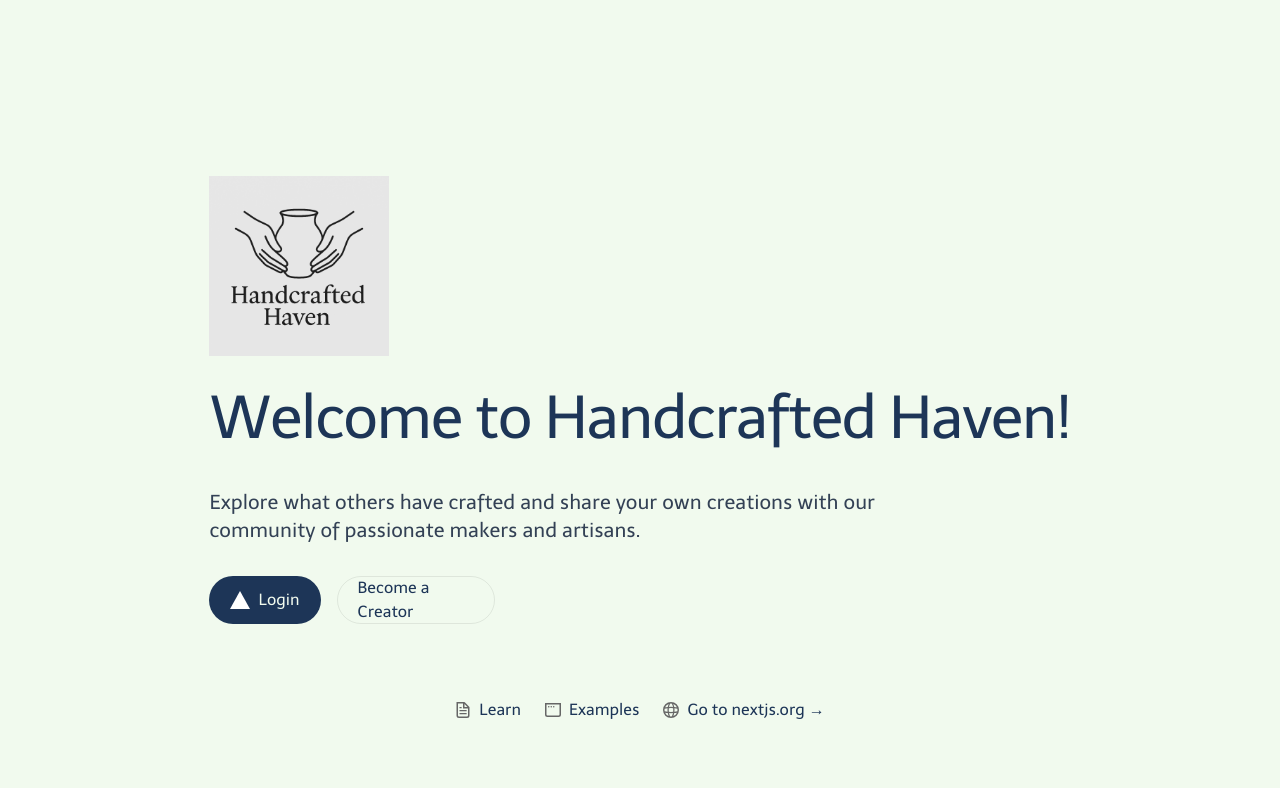
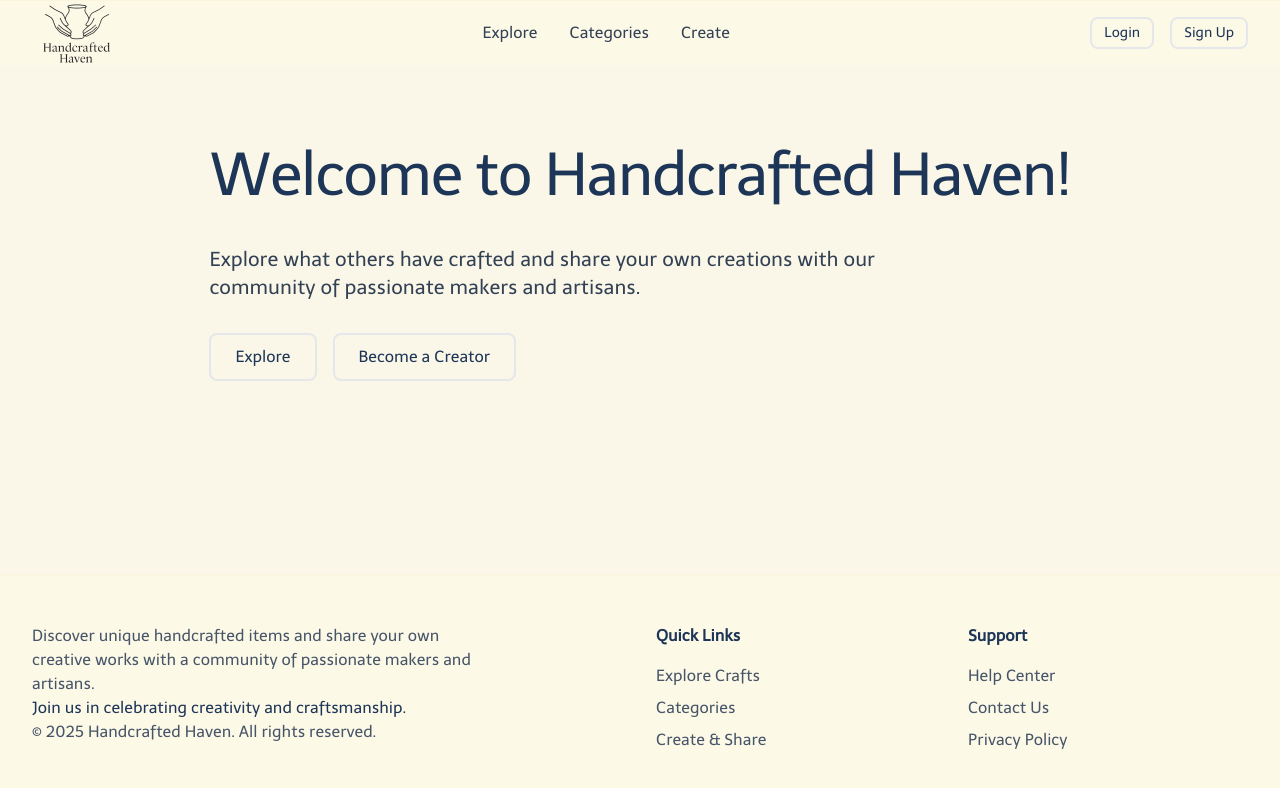
Before and after one commit to jcbhmphrs733/WDD430-GroupProject, a Next.js app: page / in a window 1280 px wide. Shown: the top 788 px of the page. Built offline with nearby package versions, Linux system fonts and the light colour scheme.

Commit message:
feat: update layout components and styles for improved UI consistency and performance

```diff
--- a/src/app/layout.tsx
+++ b/src/app/layout.tsx
@@ -1,5 +1,7 @@
 import type { Metadata } from "next";
 import { Telex, Geist_Mono } from "next/font/google";
+import { Header } from "@/components/layout/Header";
+import { Footer } from "@/components/layout/Footer";
 import "./globals.css";
 
 const telex = Telex({
@@ -29,9 +31,13 @@ export default function RootLayout({
   return (
     <html lang="en">
       <body
-        className={`${telex.variable} ${geistMono.variable} font-sans antialiased`}
+        className={`${telex.variable} ${geistMono.variable} font-sans antialiased min-h-screen flex flex-col`}
       >
-        {children}
+        <Header />
+        <main className="flex-1">
+          {children}
+        </main>
+        <Footer />
       </body>
     </html>
   );
--- a/src/app/page.tsx
+++ b/src/app/page.tsx
@@ -1,98 +1,26 @@
-import Image from "next/image";
+import { Button } from "@/components/ui/Button";
 
 export default function Home() {
   return (
-    <div className="font-sans grid grid-rows-[20px_1fr_20px] items-center justify-items-center min-h-screen p-8 pb-20 gap-16 sm:p-20">
-      <main className="flex flex-col gap-[32px] row-start-2 items-center sm:items-start">
-        <Image
-          className="dark:invert"
-          src="/logo.png"
-          alt="Handcrafted Haven logo"
-          width={180}
-          height={38}
-          priority
-        />
+    <div className="font-sans flex flex-col items-center justify-center p-8 pb-20 gap-16 sm:p-20">
+      <main className="flex flex-col gap-[32px] items-center sm:items-start max-w-4xl mx-auto">
 
-          <h1 className="text-4xl sm:text-5xl lg:text-6xl heading-primary text-dark-900 dark:text-cream mb-2">
-            Welcome to Handcrafted Haven!
-          </h1>
-          <p className="text-lg sm:text-xl text-dark-700 dark:text-cream/90 max-w-2xl text-center sm:text-left">
-            Explore what others have crafted and share your own creations with our community of passionate makers and artisans.
-          </p>
+        <h1 className="text-4xl sm:text-5xl lg:text-6xl heading-primary text-text-500 mb-2">
+          Welcome to Handcrafted Haven!
+        </h1>
+        <p className="text-lg sm:text-xl text-text-400 max-w-2xl text-center sm:text-left">
+          Explore what others have crafted and share your own creations with our community of passionate makers and artisans.
+        </p>
 
-        <div className="flex gap-4 items-center flex-col sm:flex-row">
-          <a
-            className="rounded-full border border-solid border-transparent transition-colors flex items-center justify-center bg-foreground text-background gap-2 hover:bg-[#383838] dark:hover:bg-[#ccc] font-medium text-sm sm:text-base h-10 sm:h-12 px-4 sm:px-5 sm:w-auto"
-            href="https://vercel.com/new?utm_source=create-next-app&utm_medium=appdir-template-tw&utm_campaign=create-next-app"
-            target="_blank"
-            rel="noopener noreferrer"
-          >
-            <Image
-              className="dark:invert"
-              src="/vercel.svg"
-              alt="Vercel logomark"
-              width={20}
-              height={20}
-            />
-            Login
-          </a>
-          <a
-            className="rounded-full border border-solid border-black/[.08] dark:border-white/[.145] transition-colors flex items-center justify-center hover:bg-[#f2f2f2] dark:hover:bg-[#1a1a1a] hover:border-transparent font-medium text-sm sm:text-base h-10 sm:h-12 px-4 sm:px-5 w-full sm:w-auto md:w-[158px]"
-            href="https://nextjs.org/docs?utm_source=create-next-app&utm_medium=appdir-template-tw&utm_campaign=create-next-app"
-            target="_blank"
-            rel="noopener noreferrer"
-          >
+        <div className="text-center flex gap-4 items-center flex-col sm:flex-row">
+          <Button variant="outline" size="lg" className="w-full sm:w-auto">
+            Explore
+          </Button>
+          <Button variant="outline" size="lg" className="w-full sm:w-auto">
             Become a Creator
-          </a>
+          </Button>
         </div>
       </main>
-      <footer className="row-start-3 flex gap-[24px] flex-wrap items-center justify-center">
-        <a
-          className="flex items-center gap-2 hover:underline hover:underline-offset-4"
-          href="https://nextjs.org/learn?utm_source=create-next-app&utm_medium=appdir-template-tw&utm_campaign=create-next-app"
-          target="_blank"
-          rel="noopener noreferrer"
-        >
-          <Image
-            aria-hidden
-            src="/file.svg"
-            alt="File icon"
-            width={16}
-            height={16}
-          />
-          Learn
-        </a>
-        <a
-          className="flex items-center gap-2 hover:underline hover:underline-offset-4"
-          href="https://vercel.com/templates?framework=next.js&utm_source=create-next-app&utm_medium=appdir-template-tw&utm_campaign=create-next-app"
-          target="_blank"
-          rel="noopener noreferrer"
-        >
-          <Image
-            aria-hidden
-            src="/window.svg"
-            alt="Window icon"
-            width={16}
-            height={16}
-          />
-          Examples
-        </a>
-        <a
-          className="flex items-center gap-2 hover:underline hover:underline-offset-4"
-          href="https://nextjs.org?utm_source=create-next-app&utm_medium=appdir-template-tw&utm_campaign=create-next-app"
-          target="_blank"
-          rel="noopener noreferrer"
-        >
-          <Image
-            aria-hidden
-            src="/globe.svg"
-            alt="Globe icon"
-            width={16}
-            height={16}
-          />
-          Go to nextjs.org →
-        </a>
-      </footer>
     </div>
   );
 }
--- a/src/components/layout/Footer.tsx
+++ b/src/components/layout/Footer.tsx
@@ -4,44 +4,42 @@ import Image from 'next/image';
 
 export function Footer() {
     return (
-    <footer className="bg-gray-50 dark:bg-gray-900 border-t border-gray-200 dark:border-gray-700">
+        <footer className="bg-background-200 border-t border-background-300">
             <div className="max-w-7xl mx-auto px-4 sm:px-6 lg:px-8 py-12">
                 <div className="grid grid-cols-1 md:grid-cols-4 gap-8">
                     {/* Brand */}
                     <div className="col-span-1 md:col-span-2">
-            <Link href="/" className="flex items-center space-x-2 mb-4">
-              <Image
-                src="/logo.png"
-                alt="Handcrafted Haven"
-                width={120}
-                height={32}
-                className="dark:invert"
-              />
-            </Link>
-            <p className="text-gray-600 dark:text-gray-400 max-w-md">
+                        <p className="text-text-300 max-w-md">
                             Discover unique handcrafted items and share your own creative works
                             with a community of passionate makers and artisans.
                         </p>
+                        <p>
+                            Join us in celebrating creativity and craftsmanship.
+                        </p>
+                        <p className="text-text-300 max-w-md">
+                            © 2025 Handcrafted Haven. All rights reserved.
+                        </p>
+
                     </div>
 
                     {/* Quick Links */}
                     <div>
-            <h3 className="font-semibold text-gray-900 dark:text-white mb-4">
+                        <h3 className="font-semibold text-text-500 mb-4">
                             Quick Links
                         </h3>
                         <ul className="space-y-2">
                             <li>
-                <Link href="/explore" className="text-gray-600 dark:text-gray-400 hover:text-gray-900 dark:hover:text-white">
+                                <Link href="/explore" className="text-text-300 hover:text-text-500 transition-colors">
                                     Explore Crafts
                                 </Link>
                             </li>
                             <li>
-                <Link href="/categories" className="text-gray-600 dark:text-gray-400 hover:text-gray-900 dark:hover:text-white">
+                                <Link href="/categories" className="text-text-300 hover:text-text-500 transition-colors">
                                     Categories
                                 </Link>
                             </li>
                             <li>
-                <Link href="/create" className="text-gray-600 dark:text-gray-400 hover:text-gray-900 dark:hover:text-white">
+                                <Link href="/create" className="text-text-300 hover:text-text-500 transition-colors">
                                     Create & Share
                                 </Link>
                             </li>
@@ -50,22 +48,22 @@ export function Footer() {
 
                     {/* Support */}
                     <div>
-            <h3 className="font-semibold text-gray-900 dark:text-white mb-4">
+                        <h3 className="font-semibold text-text-500 mb-4">
                             Support
                         </h3>
                         <ul className="space-y-2">
                             <li>
-                <Link href="/help" className="text-gray-600 dark:text-gray-400 hover:text-gray-900 dark:hover:text-white">
+                                <Link href="/help" className="text-text-300 hover:text-text-500 transition-colors">
                                     Help Center
                                 </Link>
                             </li>
                             <li>
-                <Link href="/contact" className="text-gray-600 dark:text-gray-400 hover:text-gray-900 dark:hover:text-white">
+                                <Link href="/contact" className="text-text-300 hover:text-text-500 transition-colors">
                                     Contact Us
                                 </Link>
                             </li>
                             <li>
-                <Link href="/privacy" className="text-gray-600 dark:text-gray-400 hover:text-gray-900 dark:hover:text-white">
+                                <Link href="/privacy" className="text-text-300 hover:text-text-500 transition-colors">
                                     Privacy Policy
                                 </Link>
                             </li>
@@ -73,11 +71,6 @@ export function Footer() {
                     </div>
                 </div>
 
-        <div className="mt-8 pt-8 border-t border-gray-200 dark:border-gray-700">
-          <p className="text-center text-gray-600 dark:text-gray-400">
-            © 2025 Handcrafted Haven. All rights reserved.
-          </p>
-        </div>
             </div>
         </footer>
     );
--- a/src/components/layout/Header.tsx
+++ b/src/components/layout/Header.tsx
@@ -5,17 +5,17 @@ import { Button } from '@/components/ui/Button';
 
 export function Header() {
   return (
-    <header className="bg-cream dark:bg-dark-900 shadow-sm border-b border-dark-200 dark:border-dark-700">
+    <header className="bg-background-200 border-t border-background-300">
       <div className="max-w-7xl mx-auto px-4 sm:px-6 lg:px-8">
         <div className="flex justify-between items-center h-16">
           {/* Logo */}
           <div className="flex items-center">
             <Link href="/" className="flex items-center space-x-2">
               <Image
-                src="/logo.png"
+                src="/logo-small.png"
                 alt="Handcrafted Haven"
-                width={120}
-                height={32}
+                width={90}
+                height={90}
                 className="dark:invert"
               />
             </Link>
@@ -25,19 +25,19 @@ export function Header() {
           <nav className="hidden md:flex space-x-8">
             <Link
               href="/explore"
-              className="text-dark-700 dark:text-cream hover:text-primary-500 dark:hover:text-primary-400 transition-colors font-medium"
+              className="text-text-400 hover:text-text-500 transition-colors font-medium"
             >
               Explore
             </Link>
             <Link
               href="/categories"
-              className="text-dark-700 dark:text-cream hover:text-primary-500 dark:hover:text-primary-400 transition-colors font-medium"
+              className="text-text-400 hover:text-text-500 transition-colors font-medium"
             >
               Categories
             </Link>
             <Link
               href="/create"
-              className="text-dark-700 dark:text-cream hover:text-primary-500 dark:hover:text-primary-400 transition-colors font-medium"
+              className="text-text-400 hover:text-text-500 transition-colors font-medium"
             >
               Create
             </Link>
@@ -48,7 +48,7 @@ export function Header() {
             <Button variant="outline" size="sm">
               Login
             </Button>
-            <Button variant="primary" size="sm">
+            <Button variant="outline" size="sm">
               Sign Up
             </Button>
           </div>
```
Also changed, not shown: src/app/globals.css (+7 -63 lines), tailwind.config.js (+31 -48 lines), public/logo-small.png (added), public/logo.png (deleted). Lines whose indentation alone changed are shown as unchanged.
